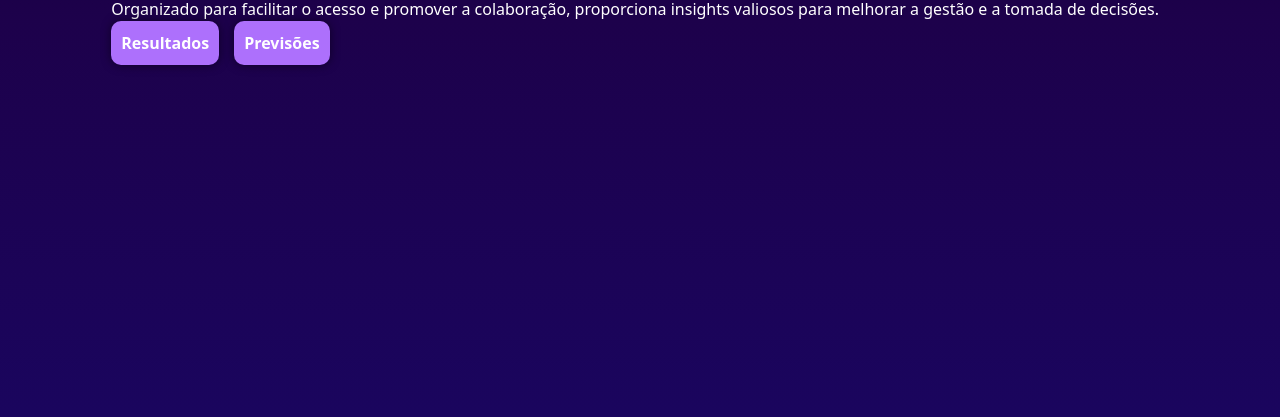
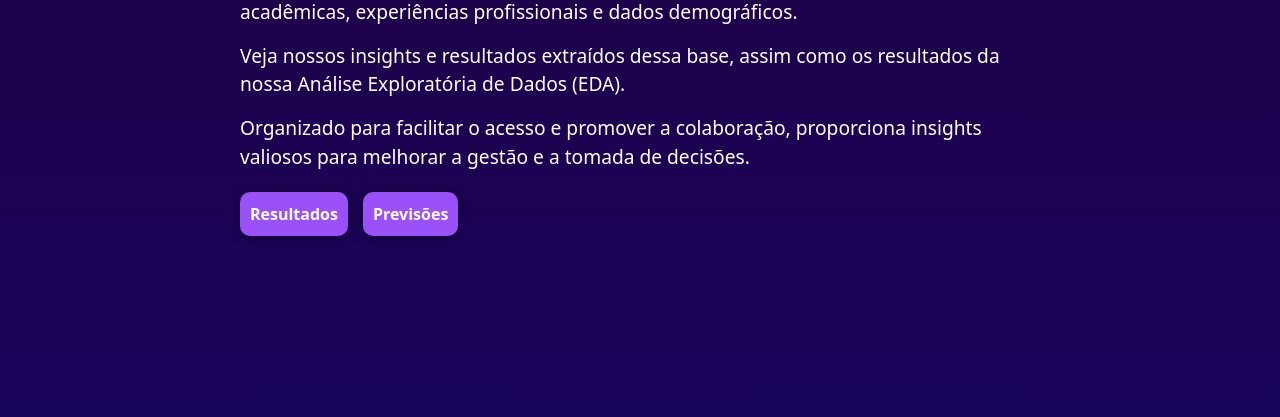
Before and after one commit to marlonszm/patterns-project, a plain HTML site: page index.html in a window 1280 px wide. Shown: the part 383-800 px from the top of the page. Drawn offline with nearby package versions, Linux system fonts and the light colour scheme.

Commit message:
style: minor changes and better contrast

```diff
--- a/css/index.css
+++ b/css/index.css
@@ -5,6 +5,8 @@
     flex-wrap: wrap;
     align-content: center;
     width: auto;
+    max-width: 800px; /* new */
+    margin: auto; /* new */
     height: auto;
     margin-top: 90px;
 }
@@ -12,6 +14,18 @@
 #title-landing{
     font-size: 3rem;
     font-weight: bold;
+    padding-bottom: 20px; /* new */
+}
+
+/* new */
+p {
+    font-size: 1.2rem;
+    padding-bottom: 15px;
+}
+
+/* new */
+p:last-of-type {
+    padding-bottom: 20px;
 }
 
 .links{
@@ -24,7 +38,7 @@
     padding: 10px;
     color: white;
     font-weight: bold;
-    background: #ad70fc;
+    background: #9a51fa; /* darker colour for contrast */
     border-radius: 10px;
     box-shadow: 0.1px 0.2px 10px rgba(0, 0, 0, 0.507);
 }
@@ -32,7 +46,7 @@
 .links a:hover{
     text-decoration: none;
     padding: 10px;
-    color: #ad70fc;
+    color: #9a51fa; /* darker colour for contrast */
     font-weight: bold;
     background: white;
     transition: 0.5s;
```
